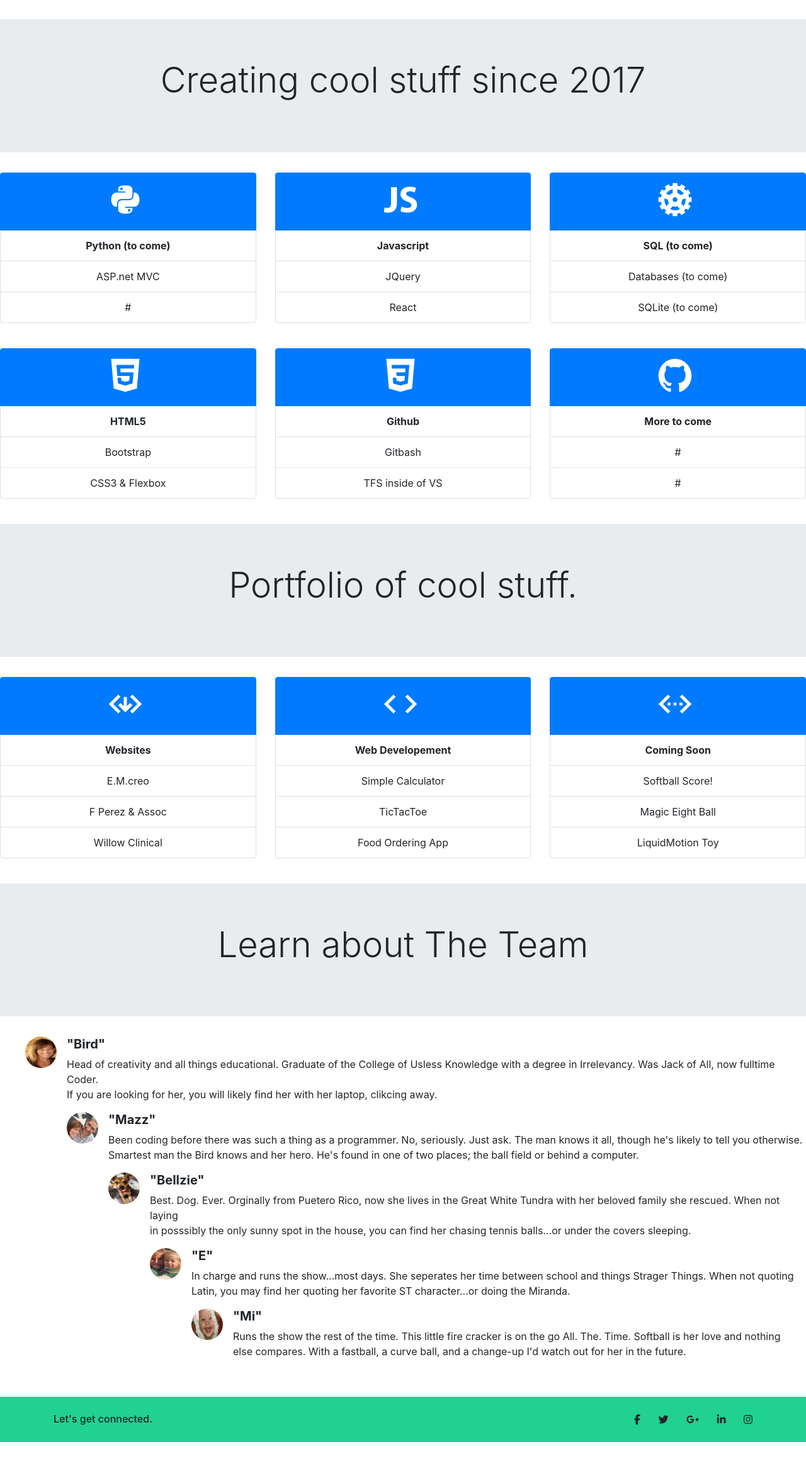
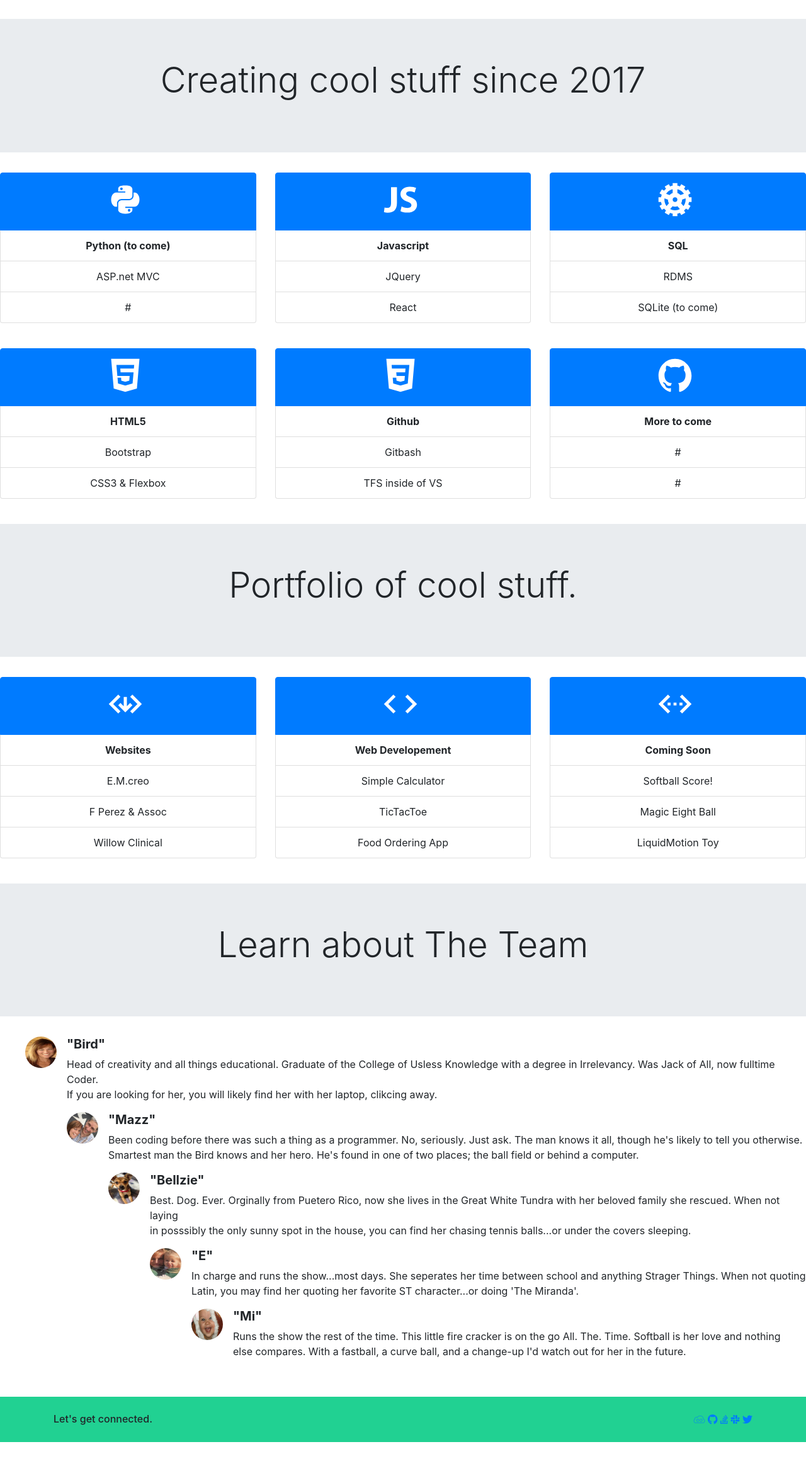
Before and after one commit to emcreo/emcreo, a plain HTML site: page index.html in a window 1280 px wide. Shown: the part 458-2786 px from the top of the page at 63% size. Drawn offline with nearby package versions, Linux system fonts and the light colour scheme.

Commit message:
Portfolio Update
Updated content on portfolio site

```diff
--- a/index.html
+++ b/index.html
@@ -90,8 +90,8 @@
     <div class="col-sm">
       <ul class="list-group">
         <li class="list-group-item active" id="top"><ion-icon name="cog"></ion-icon>&nbsp;&nbsp;</li>
-        <li class="list-group-item"><strong>SQL (to come)</strong></li>
-        <li class="list-group-item">Databases (to come)</li>
+        <li class="list-group-item"><strong>SQL</strong></li>
+        <li class="list-group-item">RDMS</li>
         <li class="list-group-item">SQLite (to come)</li>
       </ul>
     </div>
@@ -208,8 +208,8 @@
                             <div class="media-body text-center text-md-left ml-md-3 ml-0">
                                 <h5 class="mt-0 font-weight-bold">"E"</h5>
                                     In charge and runs the show...most days.  She seperates her time between
-                                    school and things Strager Things.  When not quoting <br>Latin, you may
-                                    find her quoting her favorite ST character...or doing the Miranda.
+                                    school and anything Strager Things.  When not quoting <br>Latin, you may
+                                    find her quoting her favorite ST character...or doing 'The Miranda'.
 
                                 <div class="media d-block d-md-flex mt-3">
                                     <img class="d-flex mb-3 mx-auto avatar photo-container" src="Mi-2.jpg" alt="Mi">
@@ -252,24 +252,24 @@
         <div class="col-md-6 col-lg-7 text-center text-md-right">
 
           <!-- Facebook -->
-          <a class="fb-ic">
-            <i class="fab fa-facebook-f white-text mr-4"> </i>
+          <a class="fb-ic" href="https://jsfiddle.net/user/MazzyBird/fiddles/">
+            <i class="fab fa-jsfiddle"></i>
           </a>
           <!-- Twitter -->
-          <a class="tw-ic">
-            <i class="fab fa-twitter white-text mr-4"> </i>
+          <a class="tw-ic" href="https://github.com/emcreo">
+            <i class="fab fa-github"></i>
           </a>
           <!-- Google +-->
-          <a class="gplus-ic">
-            <i class="fab fa-google-plus-g white-text mr-4"> </i>
+         <a class="gplus-ic" href="https://stackoverflow.com/users/10713273/katherinev1-0">
+            <i class="fab fa-stack-overflow"></i>
           </a>
           <!--Linkedin -->
-          <a class="li-ic">
-            <i class="fab fa-linkedin-in white-text mr-4"> </i>
+          <a class="li-ic" href="https://katherinev20.slack.com/messages/DKWTU7C1X/team/UF7MFL1J5/">
+            <i class="fab fa-slack"></i>
           </a>
           <!--Instagram-->
-          <a class="ins-ic">
-            <i class="fab fa-instagram white-text"> </i>
+          <a class="ins-ic" href="https://twitter.com/BirdMazzy">
+            <i class="fab fa-twitter"></i>
           </a>
 
         </div>
@@ -302,13 +302,13 @@
       <!-- Grid column -->
 
       <!-- Grid column -->
-      <div class="col-md-2 col-lg-2 col-xl-2 mx-auto mb-4">
+      <div class="col-md-2 col-lg-2 col-xl-2 mx-auto mb-4" style="padding-left: 0px";>
 
         <!-- Links -->
         <h6 class="text-uppercase font-weight-bold">Phone</h6>
-        <hr class="teal accent-3 mb-4 mt-0 d-inline-block mx-auto" style="width: 60px;">
+        <hr class="teal accent-3 mb-4 mt-0 d-inline-block mx-auto">
         <p>
-          <i class="fas fa-phone mr-3"></i> (630)863-4464</p>
+          <i class="fas fa-phone mr-3 style="></i> (630)863-4464</p>
         <!--<p>
           <a class="dark-grey-text" href="#!">MDWordPress</a>
         </p>-->
@@ -317,28 +317,17 @@
       <!-- Grid column -->
 
       <!-- Grid column -->
-      <div class="col-md-3 col-lg-2 col-xl-2 mx-auto mb-4">
+
+      <!-- Grid column -->
+
+      <!-- Grid column -->
+      <div class="col-md-4 col-lg-3 col-xl-3 mx-auto mb-md-0 mb-4">
 
         <!-- Links -->
         <h6 class="text-uppercase font-weight-bold">Email</h6>
         <hr class="teal accent-3 mb-4 mt-0 d-inline-block mx-auto" style="width: 60px;">
         <p>
           <i class="fas fa-envelope mr-3"></i> emcreo@gmail.com</p>
-        <!--<p>
-          <a class="dark-grey-text" href="#!">MDWordPress</a>
-        </p>-->
-
-      </div>
-      <!-- Grid column -->
-
-      <!-- Grid column -->
-      <div class="col-md-4 col-lg-3 col-xl-3 mx-auto mb-md-0 mb-4">
-
-        <!-- Links -->
-        <h6 class="text-uppercase font-weight-bold">Contact</h6>
-        <hr class="teal accent-3 mb-4 mt-0 d-inline-block mx-auto" style="width: 60px;">
-        <p>
-          <i class="fas fa-home mr-3"></i> Chicagoland Area, IL US</p>
           <!--<p>
             <a class="dark-grey-text" href="#!">MDWordPress</a>
           </p>-->
--- a/style.css
+++ b/style.css
@@ -96,7 +96,9 @@ img {
 
 
 //START FOOTER
-
+h6 {
+  padding: 0px;
+}
 
 //END FOOTER
 
```
